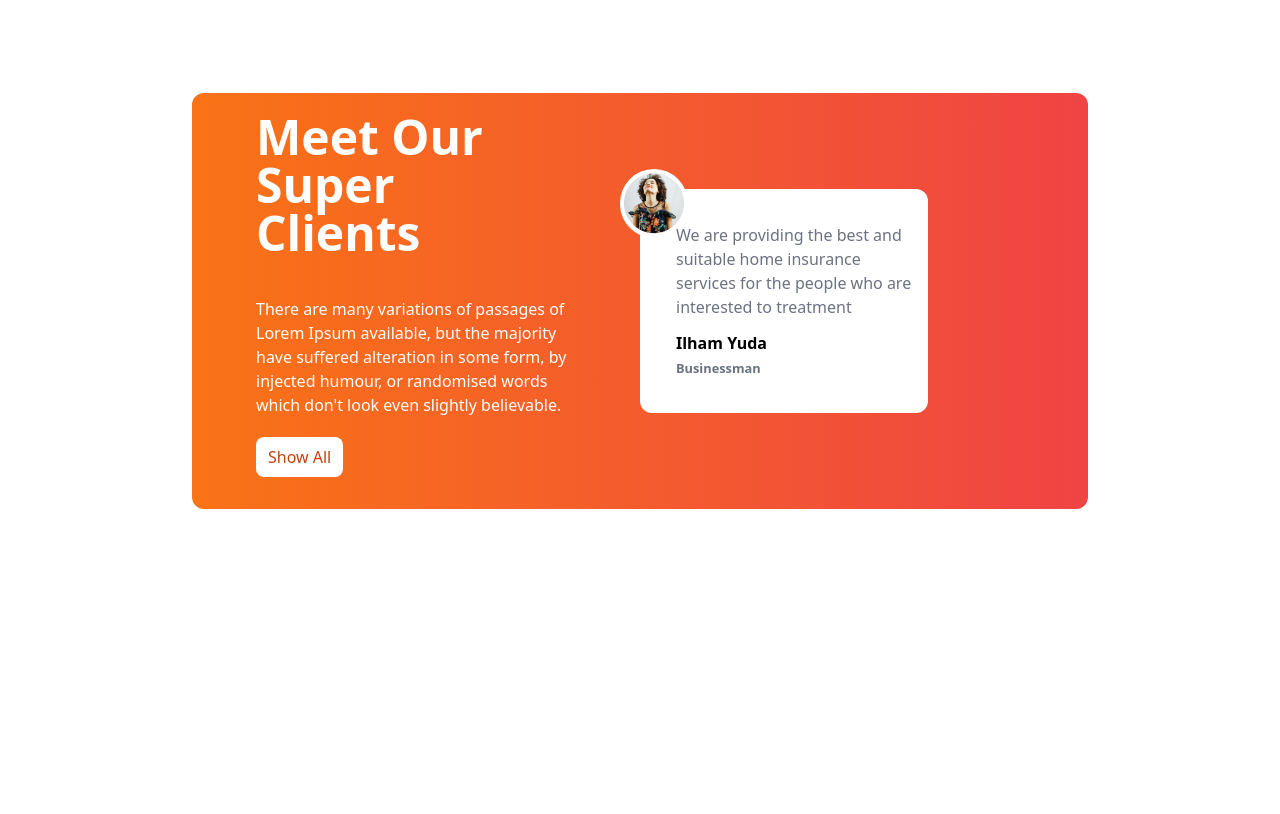
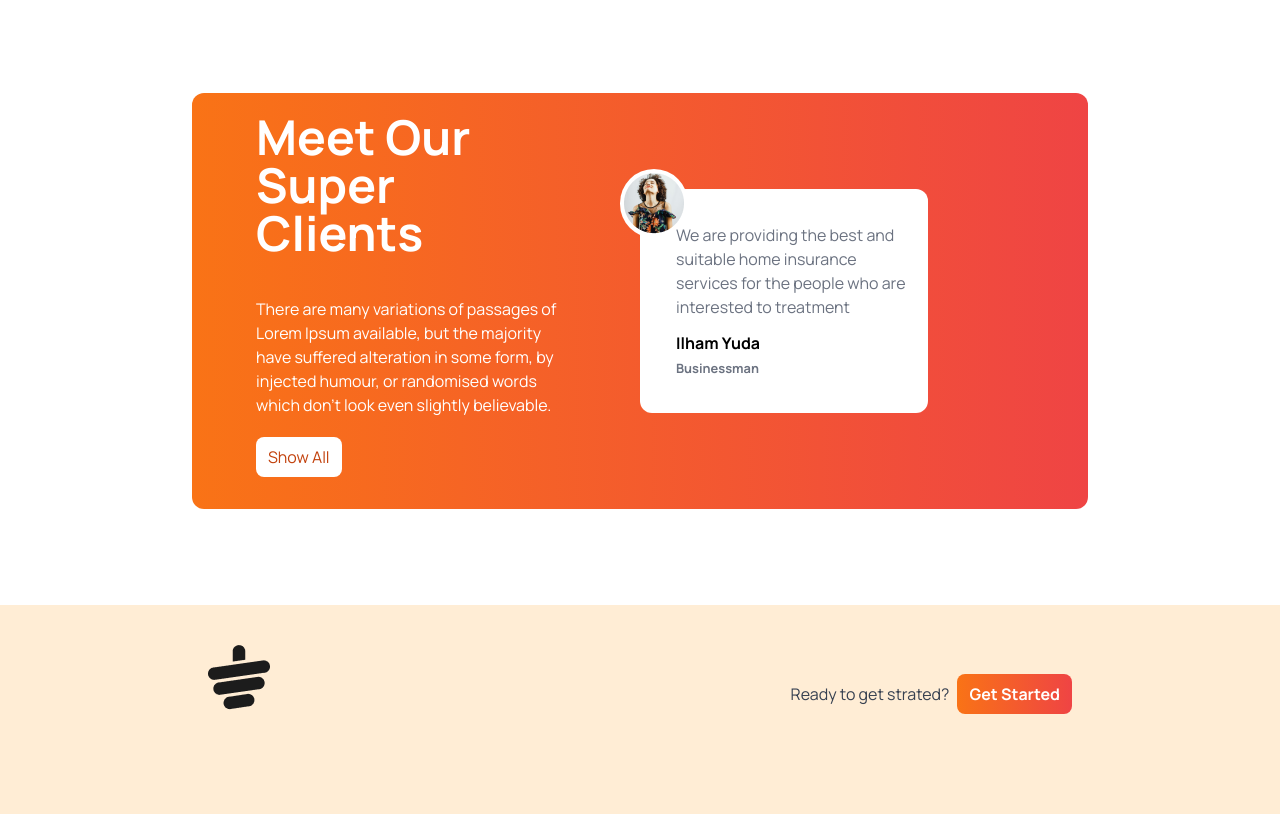
Before and after one commit to tarikul1998/tea-house-project-tailwind, a plain HTML site: page index.html in a window 1280 px wide. Shown: the part 1656-2470 px from the top of the page. Before the commit the page ends 2261 px from the top, so only its background shows below. Drawn offline with nearby package versions, Linux system fonts and the light colour scheme.

Commit message:
added the manrope font in the body section

```diff
--- a/index.html
+++ b/index.html
@@ -1,15 +1,18 @@
 <!DOCTYPE html>
 <html lang="en">
-<head>
-    <meta charset="UTF-8">
-    <meta name="viewport" content="width=device-width, initial-scale=1.0">
-    <title>Chaa</title>
+  <head>
+    <meta charset="UTF-8" />
+    <meta name="viewport" content="width=device-width, initial-scale=1.0" />
+    <title>Tea House</title>
     <!-- Google font cdn -->
-    <link rel="preconnect" href="https://fonts.googleapis.com">
-    <link rel="preconnect" href="https://fonts.gstatic.com" crossorigin>
-    <link href="https://fonts.googleapis.com/css2?family=Manrope:wght@200..800&display=swap" rel="stylesheet">
+    <link rel="preconnect" href="https://fonts.googleapis.com" />
+    <link rel="preconnect" href="https://fonts.gstatic.com" crossorigin />
+    <link
+      href="https://fonts.googleapis.com/css2?family=Manrope:wght@200..800&display=swap"
+      rel="stylesheet"
+    />
     <!-- Fontawesome cdn -->
-      <script
+    <script
       src="https://kit.fontawesome.com/bbfc4be646.js"
       crossorigin="anonymous"
     ></script>
@@ -22,12 +25,15 @@
             colors: {
               clifford: '#da373d',
             },
+          fontFamily:{
+            'manrope':['Manrope', 'sans-serif'],
+          }
           },
         },
       }
     </script>
-</head>
-<body>
+  </head>
+<body class="font-manrope">
     <main class="max-w-4xl mx-auto">
 
         <header class="lg:flex pt-10 mb-32">
@@ -167,5 +173,17 @@
 
     </main>
 
+    <footer class="bg-orange-100 text-gray-700 py-10 px-4 md:px-16">
+          <div class="w-9/12 mx-auto">
+                <!-- 1st logo -->
+                <div class="mb-8 flex justify-between">
+                    <img class="mb-8" src="images/cup.png" alt="">
+                    <div class="flex items-center gap-2">
+                        <h4>Ready to get strated?</h4>
+                        <button class="bg-gradient-to-r from-orange-500 to-red-500 px-3 py-2 rounded-lg text-white font-bold">Get Started</button>
+                    </div>
+                </div>
+          </div>
+    </footer>
 </body>
 </html>
```
